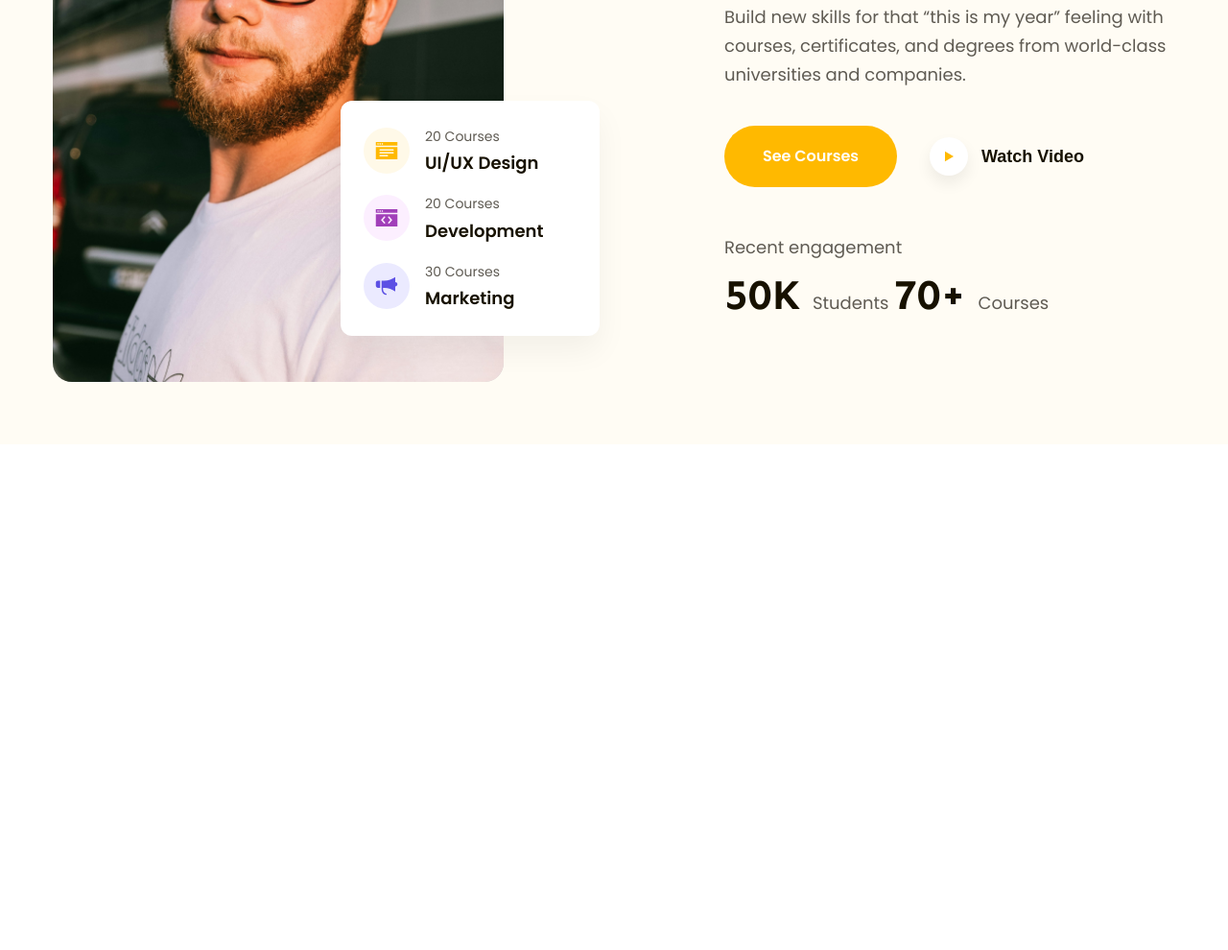
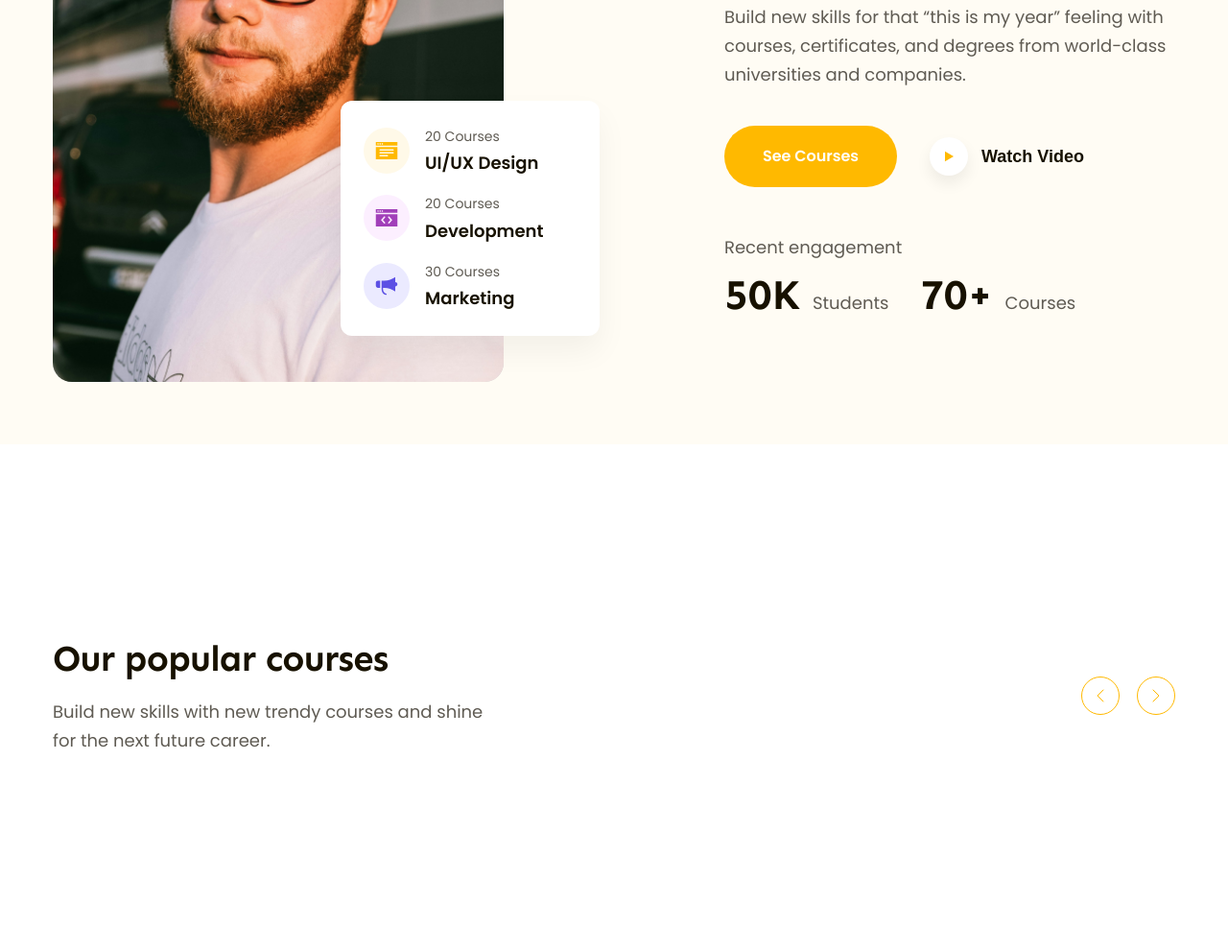
Before and after one commit to vanmanhAI/project-02, a plain HTML site: page index.html in a window 1280 px wide. Shown: the part 437-1427 px from the top of the page at 96% size. Drawn offline with Linux system fonts and the light colour scheme.

Commit message:
Làm phần Popular top

```diff
--- a/assets/css/styles.css
+++ b/assets/css/styles.css
@@ -44,6 +44,24 @@ a {
 
 .btn:hover {
     opacity: 0.9;
+}
+
+.heading {
+    color: #171100;
+    font-family: var(--font-heading);
+    font-weight: 700;
+}
+
+.heading.lv1 {
+    font-size: 5.8rem;
+    line-height: 1.17; /* 117.241% */
+    letter-spacing: -1.16px;
+}
+
+.heading.lv2 {
+    font-size: 3.8rem;
+    line-height: 1.26; /* 126.316% */
+    letter-spacing: -0.76px;
 }
 /* ============= Header ============ */
 .header {
@@ -202,15 +220,6 @@ a {
     padding: 64px 0 63px 130px;
 }
 
-.hero .content-block .heading {
-    color: #171100;
-    font-family: var(--font-heading);
-    font-size: 5.8rem;
-    font-weight: 700;
-    line-height: 1.17; /* 117.241% */
-    letter-spacing: -1.16px;
-}
-
 .hero .content-block .desc {
     margin-top: 22px;
     color: #5F5B53;
@@ -273,5 +282,49 @@ a {
 }
 
 .hero .content-block .stats Strong:not(Strong:first-of-type) {
-    /* padding-left: 28px; */
+    padding-left: 28px;
 }
+
+/* ============= Popular ============ */
+.popular {
+    padding: 200px 0;
+}
+
+.popular-top {
+    display: flex;
+    justify-content: space-between;
+    align-items: center;
+}
+
+.popular-top .desc {
+    margin-top: 16px;
+    width: 458px;
+    color: #5F5B53;
+    font-size: 1.8rem;
+    font-weight: 400;
+    line-height: 1.67; /* 166.667% */
+}
+
+.popular-top .controls {
+    display: flex;
+    align-items: center;
+    gap: 18px;
+}
+
+.popular-top .control-btn {
+    display: flex;
+    justify-content: center;
+    align-items: center;
+    width: 40px;
+    height: 40px;
+    border-radius: 100rem;
+    color: var(--primary-color);
+    border: 1px solid var(--primary-color);
+    background: transparent;
+}
+
+.popular-top .control-btn:hover {
+    background-color: var(--primary-color);
+    color: #fff;
+    cursor: pointer;
+}
--- a/index.html
+++ b/index.html
@@ -8,7 +8,7 @@
         <link rel="stylesheet" href="./assets/css/reset.css" />
 
         <!-- Embed fonts -->
-        <link rel="stylesheet" href="./assets/fonts/stylesheet.css">
+        <link rel="stylesheet" href="./assets/fonts/stylesheet.css" />
 
         <!-- Styles -->
         <link rel="stylesheet" href="./assets/css/styles.css" />
@@ -101,7 +101,7 @@
 
                     <!-- Hero right -->
                     <div class="content-block">
-                        <h1 class="heading">
+                        <h1 class="heading lv1">
                             Learn without limits and spread knowledge.
                         </h1>
                         <p class="desc">
@@ -120,9 +120,59 @@
                         </div>
                         <p class="desc">Recent engagement</p>
                         <p class="desc stats">
-                            <Strong>50K</Strong> Students
-                            <Strong>70+</Strong> Courses
+                            <strong>50K</strong> Students
+                            <strong>70+</strong> Courses
                         </p>
+                    </div>
+                </div>
+            </div>
+        </div>
+
+        <!-- Popular -->
+        <div class="popular">
+            <div class="main-content">
+                <div class="popular-top">
+                    <div class="info">
+                        <h2 class="heading lv2">Our popular courses</h2>
+                        <p class="desc">
+                            Build new skills with new trendy courses and shine
+                            for the next future career.
+                        </p>
+                    </div>
+
+                    <div class="controls">
+                        <button class="control-btn">
+                            <svg
+                                width="8"
+                                height="14"
+                                viewBox="0 0 8 14"
+                                fill="none"
+                                xmlns="http://www.w3.org/2000/svg"
+                            >
+                                <path
+                                    d="M7 1L1 7L7 13"
+                                    stroke="currentcolor"
+                                    stroke-linecap="round"
+                                    stroke-linejoin="round"
+                                />
+                            </svg>
+                        </button>
+                        <button class="control-btn">
+                            <svg
+                                width="8"
+                                height="14"
+                                viewBox="0 0 8 14"
+                                fill="none"
+                                xmlns="http://www.w3.org/2000/svg"
+                            >
+                                <path
+                                    d="M1 1L7 7L1 13"
+                                    stroke="currentcolor"
+                                    stroke-linecap="round"
+                                    stroke-linejoin="round"
+                                />
+                            </svg>
+                        </button>
                     </div>
                 </div>
             </div>
```
Also changed, not shown: assets/icons/chevron-left.svg (added), assets/icons/chevron-right.svg (added).
